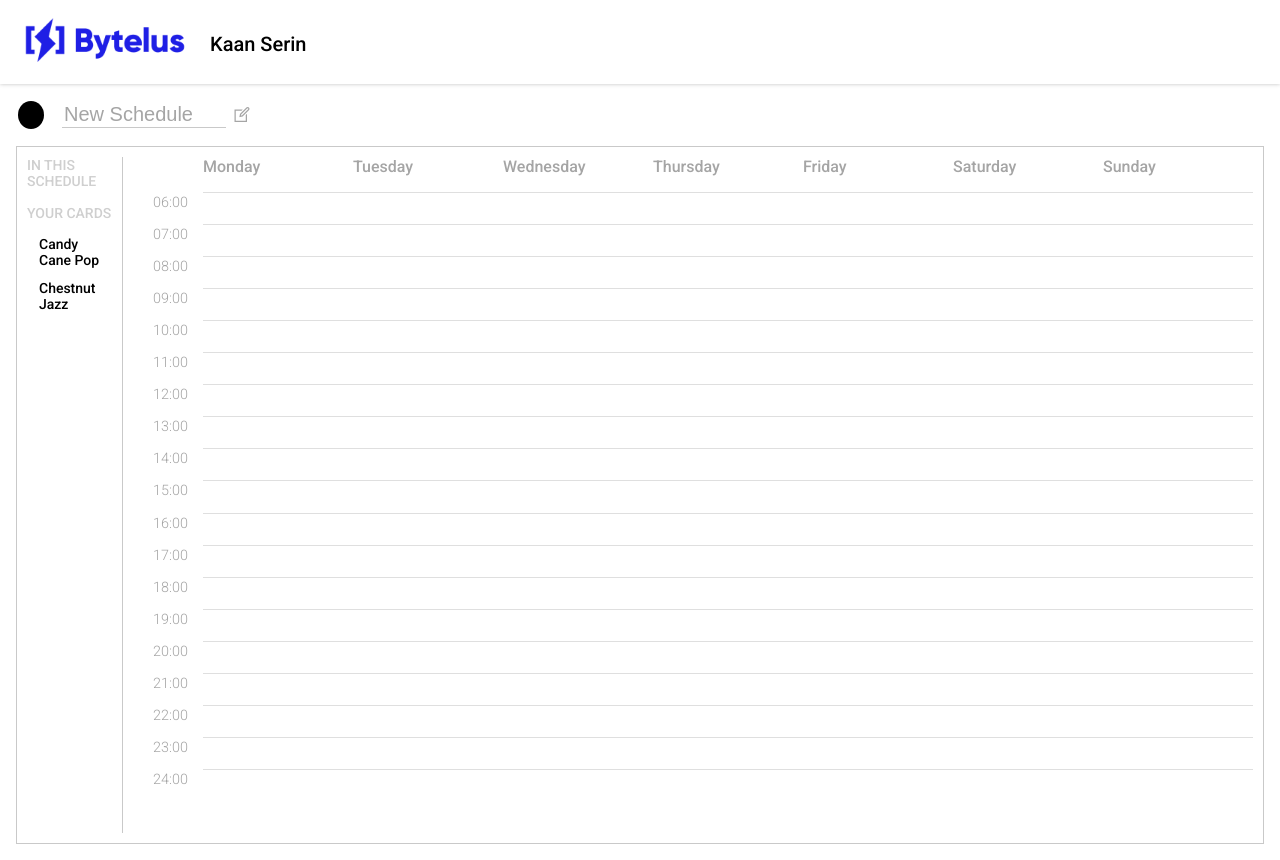
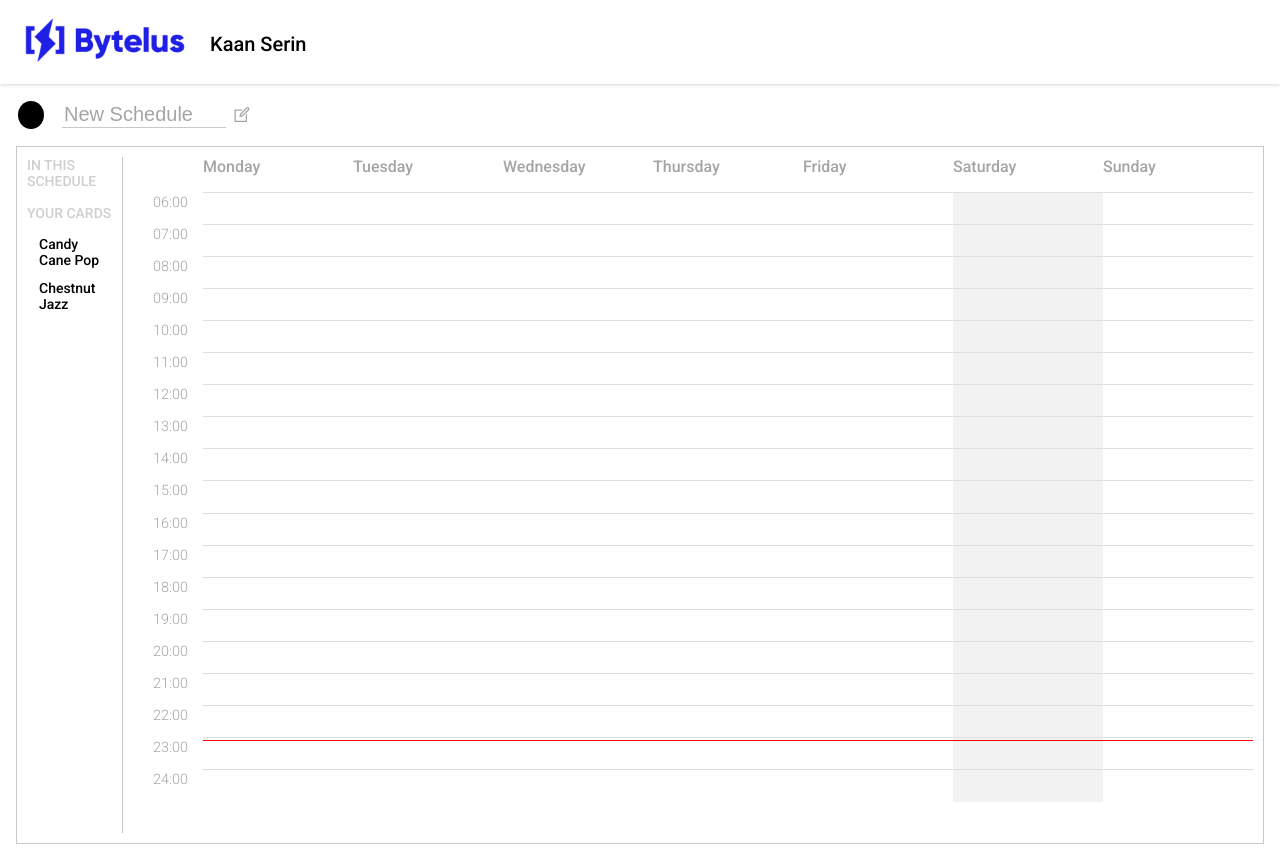
Before and after one commit to KaanSerin/bytelus-kaan, a React (Create React App) app: page /new-schedule in a window 1280 px wide. Built offline with nearby package versions, Linux system fonts and the light colour scheme.

Commit message:
Add visual improvements, fix schedule card delete button
Made some visual changes and fixed some bugs. Probably my last commit.
Yarın sınavım var bu kadar oldu. Neyse hayırlısı.

```diff
--- a/src/components/NewSchedule/NewSchedule.js
+++ b/src/components/NewSchedule/NewSchedule.js
@@ -7,26 +7,29 @@ const NewSchedule = ({ userCards }) => {
   const [activeCards, setActiveCards] = useState([]);
   const [cardsInSchedule, setCardsInSchedule] = useState([]);
 
-  const onUserCardMouseDown = (content) => {
+  const onUserCardClick = (content) => {
     setActiveCards([
       ...activeCards,
       { id: parseInt(Math.random() * 1000), text: content },
     ]);
-  };
 
-  const onUserCardMouseUp = (content) => {
     setCardsInSchedule([
       ...cardsInSchedule,
       { id: parseInt(Math.random() * 1000), text: content },
     ]);
   };
 
-  const onDragStop = (e, d, card) => {
-    if (d.x < -149 || d.x > 1049) {
-      console.log(`Card with id ${card.id} with x: ${d.x} is out of bounds.`);
-      setCardsInSchedule(activeCards.filter((c) => c.id !== card.id));
-      setActiveCards(activeCards.filter((c) => c.id !== card.id));
-    }
+  // const onDragStop = (e, d, card) => {
+  //   if (d.x < -149 || d.x > 1049) {
+  //     console.log(`Card with id ${card.id} with x: ${d.x} is out of bounds.`);
+  //     setCardsInSchedule(activeCards.filter((c) => c.id !== card.id));
+  //     setActiveCards(activeCards.filter((c) => c.id !== card.id));
+  //   }
+  // };
+
+  const removeCardInSchedule = (id) => {
+    setActiveCards(activeCards.filter((card) => card.id !== id));
+    setCardsInSchedule(activeCards.filter((card) => card.id !== id));
   };
 
   return (
@@ -40,11 +43,13 @@ const NewSchedule = ({ userCards }) => {
         <Sidebar
           userCards={userCards}
           cardsInSchedule={cardsInSchedule}
-          onUserCardMouseDown={onUserCardMouseDown}
-          onUserCardMouseUp={onUserCardMouseUp}
+          onUserCardClick={onUserCardClick}
         />
 
-        <Timetable activeCards={activeCards} />
+        <Timetable
+          removeCardInSchedule={removeCardInSchedule}
+          activeCards={activeCards}
+        />
       </div>
     </div>
   );
--- a/src/components/NewSchedule/Sidebar/Sidebar.js
+++ b/src/components/NewSchedule/Sidebar/Sidebar.js
@@ -1,12 +1,7 @@
 import React from 'react';
 import classes from './Sidebar.module.scss';
 
-const Sidebar = ({
-  userCards,
-  cardsInSchedule,
-  onUserCardMouseDown,
-  onUserCardMouseUp,
-}) => {
+const Sidebar = ({ userCards, cardsInSchedule, onUserCardClick }) => {
   return (
     <div className={classes.Sidebar}>
       <div>
@@ -24,11 +19,7 @@ const Sidebar = ({
         <h3>Your Cards</h3>
         <ul>
           {userCards.map((card) => (
-            <li
-              onMouseDown={() => onUserCardMouseDown(card.text)}
-              onMouseUp={() => onUserCardMouseUp(card.text)}
-              key={card.id}
-            >
+            <li onClick={() => onUserCardClick(card.text)} key={card.id}>
               <span className={classes.Card}>{card.text}</span>
             </li>
           ))}
--- a/src/components/NewSchedule/Timetable/Grid/Grid.js
+++ b/src/components/NewSchedule/Timetable/Grid/Grid.js
@@ -1,7 +1,7 @@
 import React from 'react';
 import InteractiveCard from './InteractiveCard/InteractiveCard';
 
-const Grid = ({ activeCards }) => {
+const Grid = ({ removeCardInSchedule, activeCards }) => {
   return (
     <div
       style={{
@@ -10,7 +10,11 @@ const Grid = ({ activeCards }) => {
       }}
     >
       {activeCards.map((card) => (
-        <InteractiveCard key={card.id} card={card} />
+        <InteractiveCard
+          removeCardInSchedule={removeCardInSchedule}
+          key={card.id}
+          card={card}
+        />
       ))}
     </div>
   );
--- a/src/components/NewSchedule/Timetable/Grid/InteractiveCard/Card/Card.js
+++ b/src/components/NewSchedule/Timetable/Grid/InteractiveCard/Card/Card.js
@@ -1,7 +1,7 @@
 import React, { useState } from 'react';
 import classes from './Card.module.scss';
 
-const Card = ({ text, day, startTime, endTime }) => {
+const Card = ({ card, day, startTime, endTime, removeCardInSchedule }) => {
   const [showTooltip, setShowTooltip] = useState(false);
 
   return (
@@ -11,7 +11,7 @@ const Card = ({ text, day, startTime, endTime }) => {
           <i className='las la-grip-lines'></i>
         </div>
         <div>
-          <p onClick={() => setShowTooltip(true)}>{text}</p>
+          <p onClick={() => setShowTooltip(true)}>{card.text}</p>
         </div>
       </div>
 
@@ -22,9 +22,14 @@ const Card = ({ text, day, startTime, endTime }) => {
           </div>
           <i onClick={() => setShowTooltip(false)} className='las la-times'></i>
           <ul>
-            <li>{text}</li>
+            <li>{card.text}</li>
           </ul>
-          <div className={classes.Delete}>delete time slot</div>
+          <div
+            onClick={() => removeCardInSchedule(card.id)}
+            className={classes.Delete}
+          >
+            delete time slot
+          </div>
         </div>
       ) : null}
     </>
--- a/src/components/NewSchedule/Timetable/Grid/InteractiveCard/Card/Card.module.scss
+++ b/src/components/NewSchedule/Timetable/Grid/InteractiveCard/Card/Card.module.scss
@@ -38,8 +38,10 @@
 }
 
 .Tooltip{
+    position: absolute;
+    z-index: 999999;
+
     color: #1b1b1b;
-    position: absolute;
     top: 0px;
     left: 0;
     transform: translate(25%, 0);
@@ -48,7 +50,7 @@
     background-color: white;
     box-shadow: 0 0 4px rgba(0,0, 0, .25);
 
-    padding: 12px 0;
+    padding: 12px 0 0;
 
     .Time{
         padding: 0 12px;
@@ -59,11 +61,14 @@
         border-top: 1px solid #ebebeb;
         color: #a3a3a3;
         margin-top: 20px;
-        padding: 12px 12px 0;
+        padding: 12px;
         font-weight: 400;
+        transition: background-color, color, .15s;
 
         &:hover{
             cursor: pointer;
+            background-color: red;
+            color: white;
         }
     }
 
--- a/src/components/NewSchedule/Timetable/Grid/InteractiveCard/InteractiveCard.js
+++ b/src/components/NewSchedule/Timetable/Grid/InteractiveCard/InteractiveCard.js
@@ -1,9 +1,8 @@
-import { min } from 'moment';
 import React, { useState } from 'react';
 import { Rnd } from 'react-rnd';
 import Card from './Card/Card';
 
-const InteractiveCard = ({ card }) => {
+const InteractiveCard = ({ removeCardInSchedule, card }) => {
   const [height, setHeight] = useState('64px');
   const [day, setDay] = useState('Monday');
   const [startTime, setStartTime] = useState('06:00');
@@ -36,7 +35,6 @@ const InteractiveCard = ({ card }) => {
     ).padEnd(2, '0')}`;
 
     setEndTime(formattedEndTime);
-    console.log(formattedEndTime);
   };
 
   const onCardDragStop = (e, d) => {
@@ -103,10 +101,11 @@ const InteractiveCard = ({ card }) => {
       bounds='parent'
     >
       <Card
+        removeCardInSchedule={removeCardInSchedule}
         startTime={startTime}
         day={day}
         endTime={endTime}
-        text={card.text}
+        card={card}
       />
     </Rnd>
   );
--- a/src/components/NewSchedule/Timetable/Timetable.js
+++ b/src/components/NewSchedule/Timetable/Timetable.js
@@ -1,3 +1,4 @@
+import moment from 'moment';
 import React from 'react';
 import Grid from './Grid/Grid';
 import classes from './Timetable.module.scss';
@@ -24,9 +25,16 @@ const times = [
   '24:00',
 ];
 
-const Timetable = ({ activeCards }) => {
+const Timetable = ({ removeCardInSchedule, activeCards }) => {
   return (
     <div className={classes.Timetable}>
+      <div
+        style={{
+          top: (moment().hour() - 6) * 32 + (moment().minute() / 15) * 8,
+        }}
+        className={classes.TimeHighlighter}
+      ></div>
+
       <div className={classes.Days}>
         <p>Monday</p>
         <p>Tuesday</p>
@@ -36,13 +44,22 @@ const Timetable = ({ activeCards }) => {
         <p>Saturday</p>
         <p>Sunday</p>
       </div>
+
       <div className={classes.GridBackground}>
+        <div
+          style={{ left: moment().day() * 150 - 150 }}
+          className={classes.DayHighlighter}
+        ></div>
+
         {times.map((time) => (
           <div key={time}>{time}</div>
         ))}
       </div>
 
-      <Grid activeCards={activeCards} />
+      <Grid
+        removeCardInSchedule={removeCardInSchedule}
+        activeCards={activeCards}
+      />
     </div>
   );
 };
--- a/src/components/NewSchedule/Timetable/Timetable.module.scss
+++ b/src/components/NewSchedule/Timetable/Timetable.module.scss
@@ -1,5 +1,21 @@
 .Timetable{
     position: relative;
+
+
+    .TimeHighlighter{
+        position: absolute;
+        z-index: 9999;
+        content: "";
+
+        height: 1px;
+        width: 100%;
+
+        top: 0;
+        left: 0;
+        transform: translate(0, 35px);
+
+        background-color: red;
+    }
 
     .GridBackground{
         pointer-events: none;
@@ -12,6 +28,18 @@
 
         display: grid;
         grid-template-rows: repeat(19, 1fr);
+
+        .DayHighlighter{
+            position:absolute;
+            top: 0px;
+            left: 0px;
+            transform: translate(50px, 0);
+            content: "";
+            height: 100%;
+            width: 150px;
+            background-color: rgba(0, 0, 0, 0.050);
+
+        }
 
         div{
             color:  #a5a5a5;
```
Also changed, not shown: 1 other file (tests, documents, lock files or other folders).
